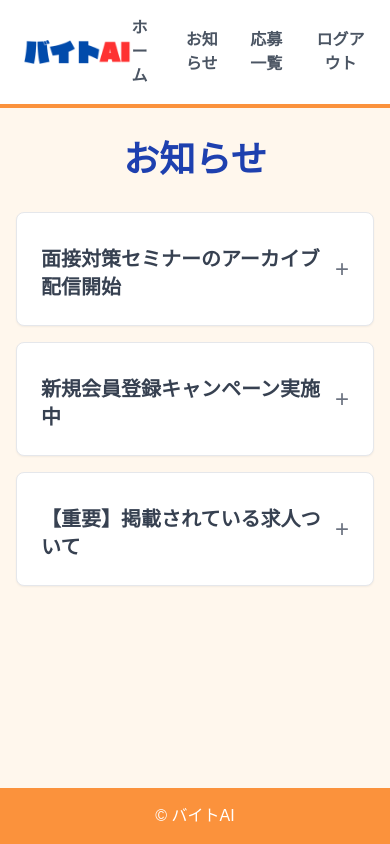
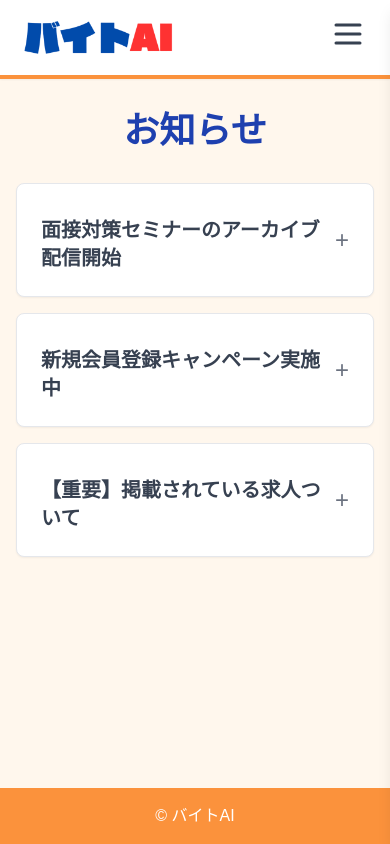
Before and after one commit to InoKotaro/baito-ai-website, a Next.js app: page /news in a window 390 px wide. Built offline with nearby package versions, Linux system fonts and the light colour scheme.

Commit message:
feat: ハンバーガーメニュー実装

```diff
--- a/src/app/components/Header.jsx
+++ b/src/app/components/Header.jsx
@@ -1,9 +1,45 @@
+'use client';
+
 import Image from 'next/image';
 import Link from 'next/link';
+import { useState } from 'react';
 
-export default function Header() {
+export default function Header({ isMenuOpen, setIsMenuOpen }) {
+  // ナビゲーション項目を配列で定義し、コードの重複を避ける
+  const navItems = [
+    { href: '/', label: 'ホーム' },
+    { href: '/news', label: 'お知らせ' },
+    { href: '/applications', label: '応募一覧' },
+  ];
+
+  // リンクのリストを生成するコンポーネント
+  const NavLinks = ({ isMobile = false }) => (
+    <>
+      {navItems.map((item) => (
+        <li key={item.href} className={isMobile ? 'border-b' : ''}>
+          <Link
+            href={item.href}
+            className={`block text-gray-600 hover:text-orange-500 ${isMobile ? 'py-4' : ''}`}
+            onClick={() => isMobile && setIsMenuOpen(false)} // モバイル時のみクリックでメニューを閉じる
+          >
+            {item.label}
+          </Link>
+        </li>
+      ))}
+      <li className={isMobile ? 'border-b' : ''}>
+        <button
+          type="button"
+          className={`block w-full text-left text-gray-600 hover:text-orange-500 ${isMobile ? 'py-4' : ''}`}
+          onClick={() => isMobile && setIsMenuOpen(false)}
+        >
+          ログアウト
+        </button>
+      </li>
+    </>
+  );
+
   return (
-    <header className="border-b-4 border-orange-400 bg-white">
+    <header className="sticky top-0 z-20 border-b-4 border-orange-400 bg-white shadow-sm">
       <div className="container mx-auto flex items-center justify-between px-6 py-4">
         <Link href="/" className="flex items-center gap-3">
           <Image
@@ -15,40 +51,61 @@ export default function Header() {
           />
         </Link>
 
-        <nav>
+        {/* ＝＝＝＝＝＝＝ハンバーガーメニュー＝＝＝＝＝＝＝ */}
+        <div className="relative z-50 md:hidden">
+          <button
+            onClick={() => setIsMenuOpen(!isMenuOpen)}
+            type="button"
+            className="text-gray-700 focus:outline-none"
+            aria-label="メニューを開閉する"
+            aria-expanded={isMenuOpen}
+          >
+            <svg
+              className="h-9 w-9"
+              fill="none"
+              viewBox="0 0 24 24"
+              stroke="currentColor"
+            >
+              <path
+                strokeLinecap="round"
+                strokeLinejoin="round"
+                strokeWidth="2"
+                d={
+                  isMenuOpen
+                    ? 'M6 18L18 6M6 6l12 12'
+                    : 'M4 6h16M4 12h16M4 18h16'
+                }
+              />
+            </svg>
+          </button>
+        </div>
+
+        <nav className="hidden md:block">
           <ul className="text-md flex items-center gap-6 font-bold">
-            <li>
-              <Link href="/" className="text-gray-600 hover:text-orange-500">
-                ホーム
-              </Link>
-            </li>
-            <li>
-              <Link
-                href="/news"
-                className="text-gray-600 hover:text-orange-500"
-              >
-                お知らせ
-              </Link>
-            </li>
-            <li>
-              <Link
-                href="/applications"
-                className="text-gray-600 hover:text-orange-500"
-              >
-                応募一覧
-              </Link>
-            </li>
-            <li>
-              <button
-                type="button"
-                className="text-gray-600 hover:text-orange-500"
-              >
-                ログアウト
-              </button>
-            </li>
+            <NavLinks />
           </ul>
         </nav>
       </div>
+
+      {isMenuOpen && (
+        <div
+          className="fixed inset-0 z-30 bg-black bg-opacity-50 transition-opacity md:hidden"
+          onClick={() => setIsMenuOpen(false)}
+          aria-hidden="true"
+        />
+      )}
+
+      <nav
+        className={`fixed right-0 top-0 z-40 h-full w-64 transform bg-white p-6 shadow-lg transition-transform duration-300 ease-in-out md:hidden ${
+          isMenuOpen ? 'translate-x-0' : 'translate-x-full'
+        }`}
+        aria-label="モバイルナビゲーション"
+      >
+        <ul className="flex flex-col pt-32 font-bold">
+          <NavLinks isMobile />
+        </ul>
+      </nav>
+      {/* ＝＝＝＝＝＝＝ハンバーガーメニュー＝＝＝＝＝＝＝ */}
     </header>
   );
 }
--- a/src/app/components/PageClient.jsx
+++ b/src/app/components/PageClient.jsx
@@ -11,6 +11,7 @@ import StickySearchBar from '@/app/components/StickySearchBar';
 
 export default function JobPortfolioSite() {
   const [allJobs, setAllJobs] = useState([]);
+  const [isMenuOpen, setIsMenuOpen] = useState(false);
   const [currentPage, setCurrentPage] = useState(1);
   const [isLoading, setIsLoading] = useState(true);
   const [error, setError] = useState(null);
@@ -72,12 +73,12 @@ export default function JobPortfolioSite() {
   return (
     <div className="flex min-h-screen flex-col bg-orange-50 text-gray-700">
       {/* ヘッダー */}
-      <Header />
+      <Header isMenuOpen={isMenuOpen} setIsMenuOpen={setIsMenuOpen} />
 
       {/* 固定表示用の検索バー */}
       <div
         className={`fixed left-0 right-0 top-0 z-30 bg-orange-50/95 shadow-md backdrop-blur-sm transition-opacity duration-300 ease-in-out ${
-          isSticky ? 'opacity-100' : 'pointer-events-none opacity-0'
+          isSticky && !isMenuOpen ? 'opacity-100' : 'pointer-events-none opacity-0'
         }`}
       >
         <div className="mx-auto w-full max-w-4xl px-4 py-2">
--- a/src/app/components/SearchBar.jsx
+++ b/src/app/components/SearchBar.jsx
@@ -24,15 +24,21 @@ export default function SearchBar() {
         <label htmlFor="wage" className="mb-1 text-sm font-semibold">
           時給（最低）
         </label>
-        <input
-          type="number"
+        <select
           id="wage"
           name="wage"
-          placeholder="1100"
-          min="800"
-          max="2000"
           className="rounded border border-gray-300 px-2 py-2 text-base"
-        />
+        >
+          <option value="">選択してください</option>
+          <option value="￥900">900円～</option>
+          <option value="￥1000">1000円～</option>
+          <option value="￥1100">1100円～</option>
+          <option value="￥1200">1200円～</option>
+          <option value="￥1300">1300円～</option>
+          <option value="￥1400">1400円～</option>
+          <option value="￥1500">1500円～</option>
+          <option value="￥2000">2000円～</option>
+        </select>
       </div>
 
       <div className="flex min-w-[120px] flex-col">
```
Also changed, not shown: src/lib/prisma.js (line endings or trailing spaces), 1 other file (tests, documents, lock files or other folders).
